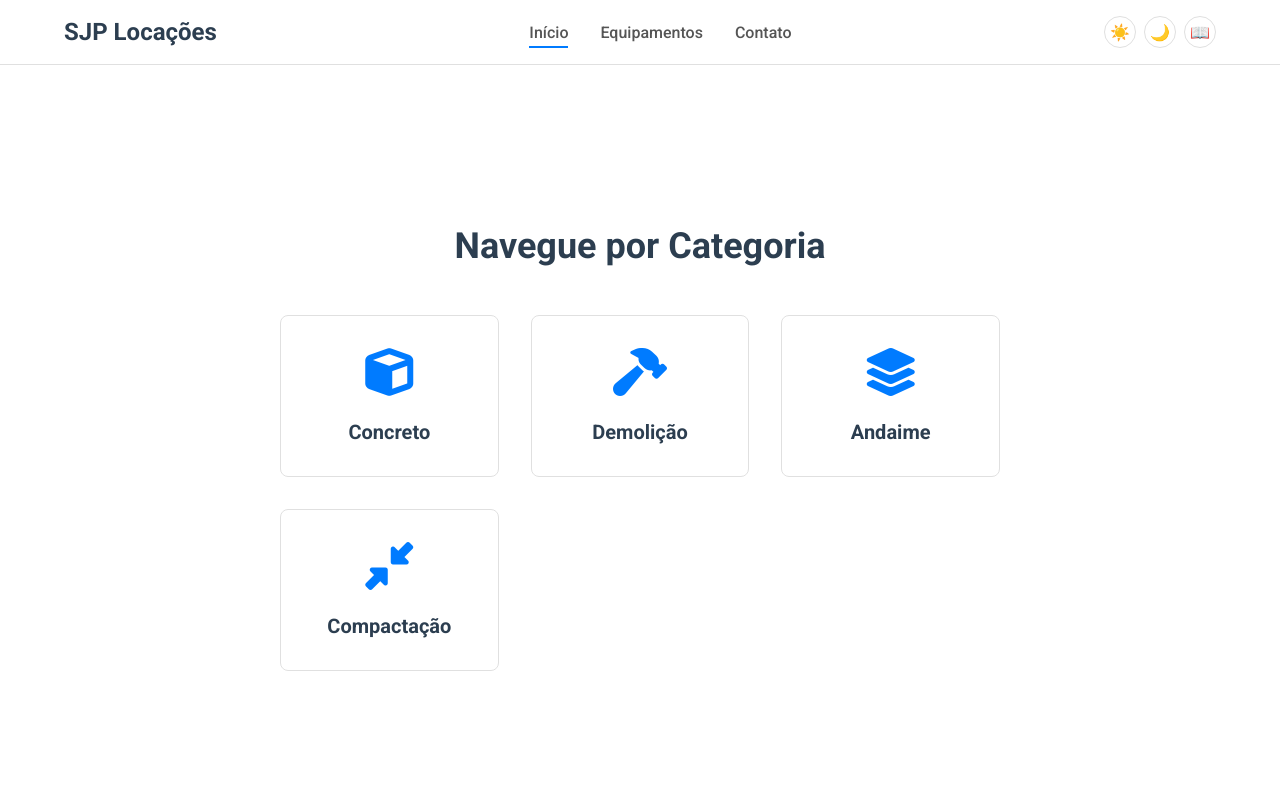
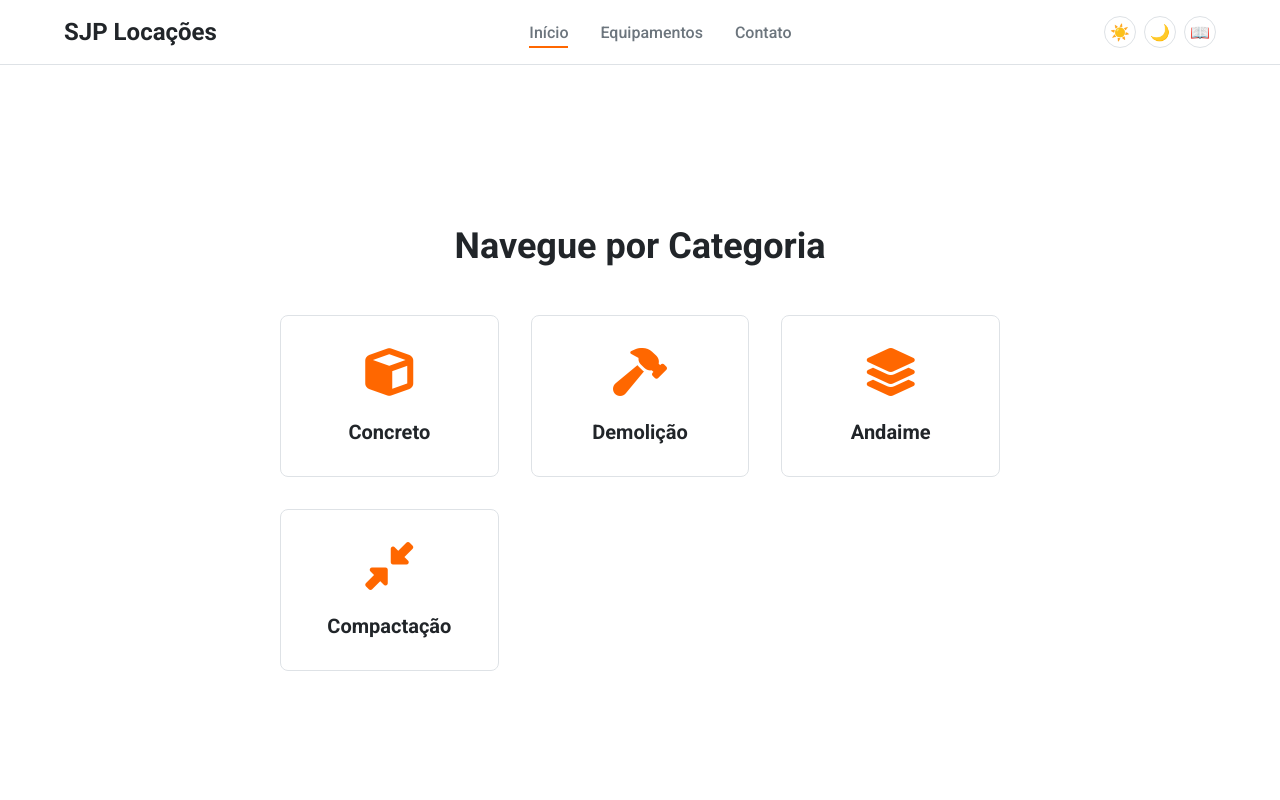
Before and after one commit to lucaspaz4486/sjp-locacoes-site, an Angular app: page / in a window 1280 px wide. Shown: the top 800 px of the page. Built offline with nearby package versions, Linux system fonts and the light colour scheme.

Commit message:
ci: add initial CI workflow for build verification

```diff
--- a/src/app/pages/home/home.scss
+++ b/src/app/pages/home/home.scss
@@ -113,7 +113,7 @@ h1 {
 .differentiator-item {
   i {
     font-size: 2.5rem;
-    color: var(--primary-color);
+    color: var(--secondary-color);
     margin-bottom: 1.5rem;
   }
 
--- a/src/styles.scss
+++ b/src/styles.scss
@@ -1,9 +1,7 @@
 /* src/styles.scss */
 
-/* roboto-regular - latin */
 @font-face {
   font-display: swap;
-  /* Ajuda a exibir o texto mais rápido */
   font-family: 'Roboto';
   font-style: normal;
   font-weight: 400;
@@ -30,27 +28,28 @@
 
 /* --- Paletas de Cores --- */
 
-// :root é o tema padrão (Claro)
 :root {
-  --primary-color: #007bff;
-  --background-color: #fdfdfd;
-  --card-background: #ffffff;
-  --text-color: #333;
-  --text-light-color: #555;
-  --heading-color: #2c3e50;
-  --border-color: #e0e0e0;
-  --shadow-color: rgba(0, 0, 0, 0.1);
+  --primary-color: #FF6700;
+  --secondary-color: #0056b3;
+  --background-color: #F8F9FA;
+  --card-background: #FFFFFF;
+  --text-color: #495057;
+  --text-light-color: #6C757D;
+  --heading-color: #212529;
+  --border-color: #DEE2E6;
+  --shadow-color: rgba(0, 0, 0, 0.08);
 }
 
 body.theme-dark {
-  --primary-color: #4dabf7;
+  --primary-color: #FF7A1A;
+  --secondary-color: #3498DB;
   --background-color: #121212;
-  --card-background: #1e1e1e;
-  --text-color: #e0e0e0;
-  --text-light-color: #a0a0a0;
-  --heading-color: #ffffff;
-  --border-color: #333333;
-  --shadow-color: rgba(0, 0, 0, 0.4);
+  --card-background: #1E1E1E;
+  --text-color: #E0E0E0;
+  --text-light-color: #ADB5BD;
+  --heading-color: #F8F9FA;
+  --border-color: #343A40;
+  --shadow-color: rgba(0, 0, 0, 0.5);
 }
 
 body.theme-sepia {
```
